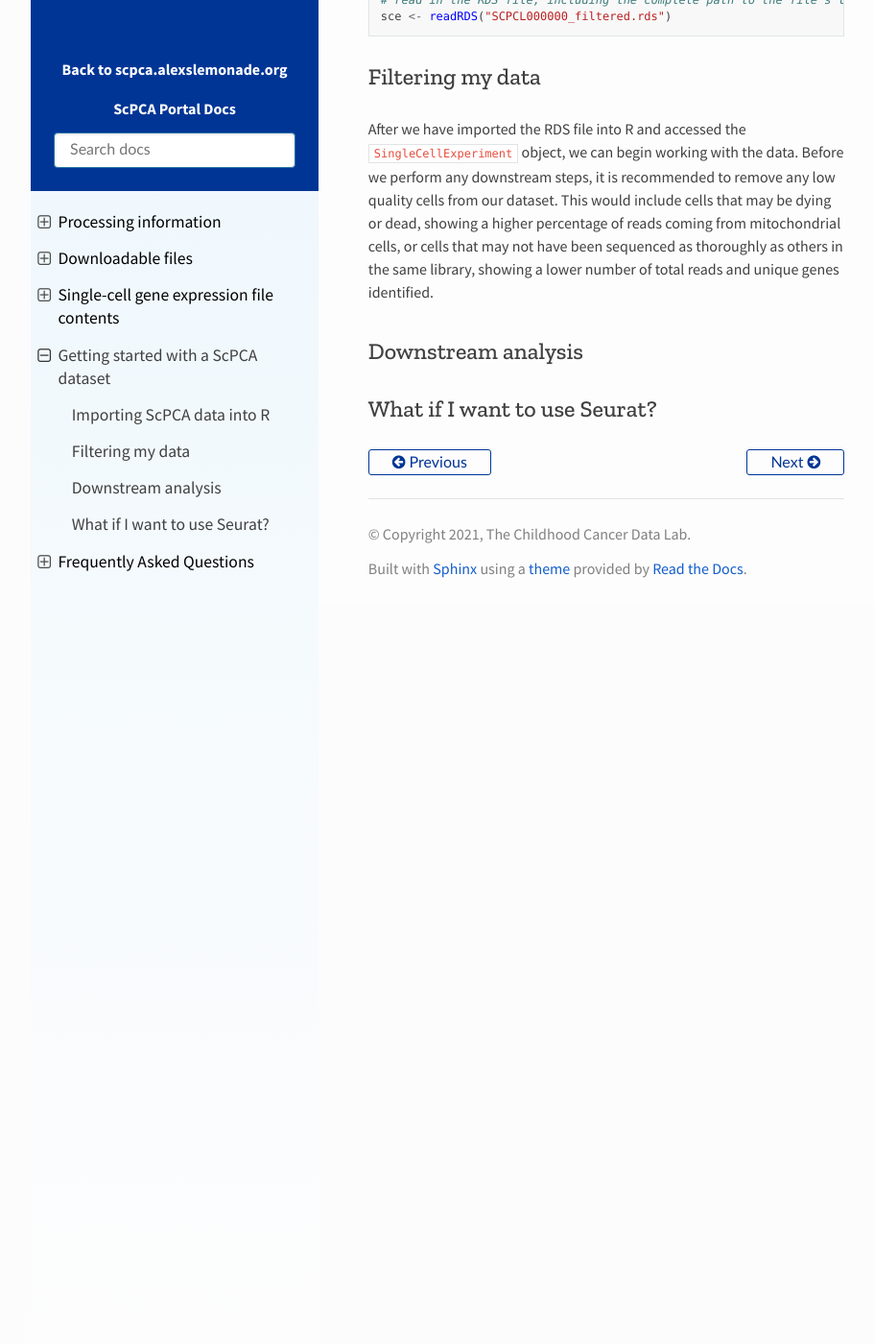
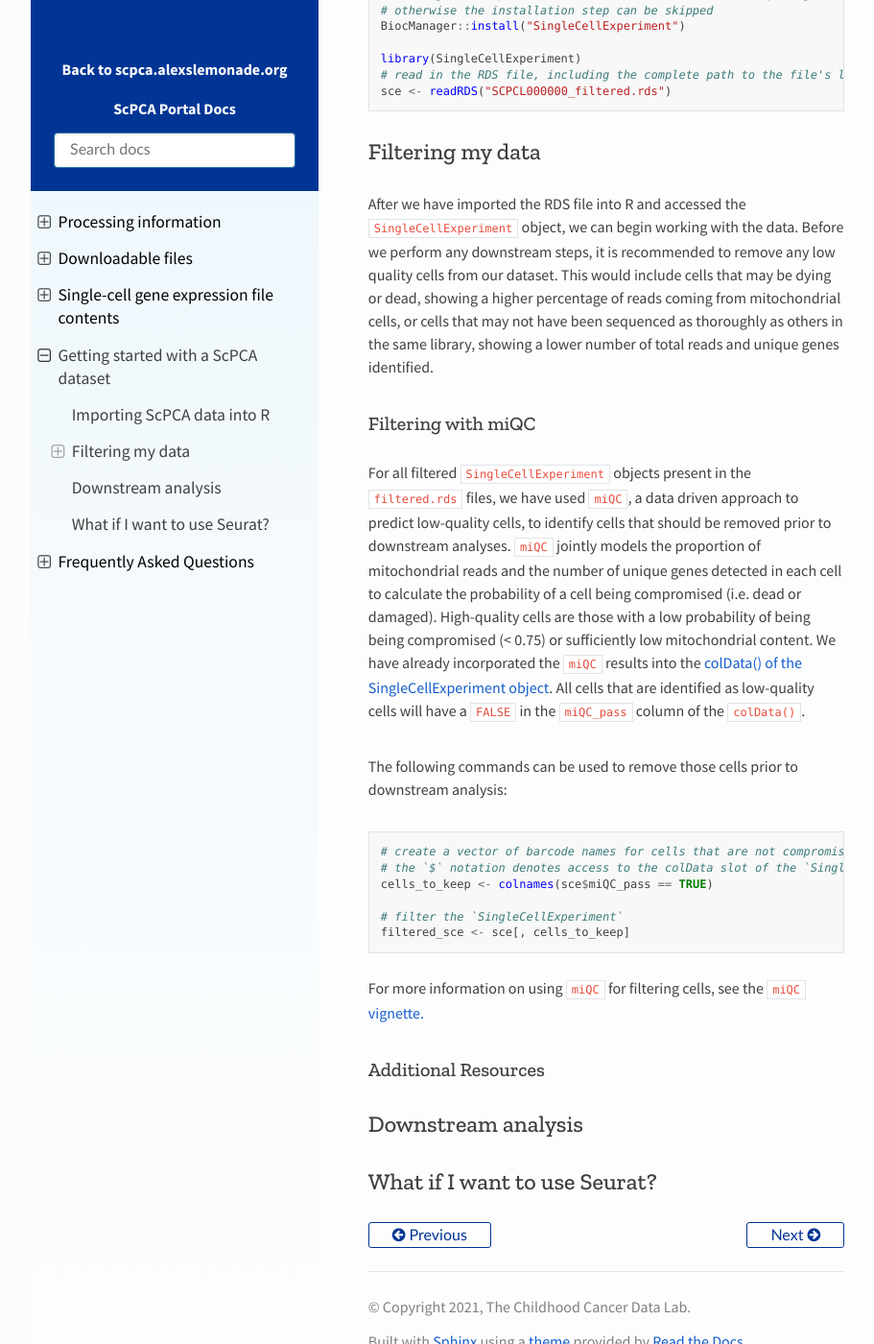
Before and after one commit to DongzeHE/scpca-docs, a Sphinx documentation site: the page built from docs/getting_started.md, in a window 1280 px wide and 1400 px high, scrolled down 1119 px. Shown: the whole window at 96% size, without its empty margins (158-1069 px from the left). Built offline with Sphinx 7.4.7 and the Read the Docs theme 2.0.0, drawn with Linux system fonts in a browser that asks for light colours; before the commit the page ends 1749 px from its top, so only the background shows below that; some of the changed text lies outside the part shown.

Commit message:
add miQC information

````diff
--- a/docs/getting_started.md
+++ b/docs/getting_started.md
@@ -14,8 +12,13 @@ See the {ref}`section on filtering cells<processing_information:filtering cells>
 In most scenarios, we recommend starting with the `filtered.rds` file.
 
 The first step in analyzing the provided gene expression data will be to import the data into R.
-As a reminder, each RDS file contains a [`SingleCellExperiment` object](http://bioconductor.org/books/3.13/OSCA.intro/the-singlecellexperiment-class.html).
+As a reminder, each RDS file contains a [`SingleCellExperiment` object](https://bioconductor.org/packages/release/bioc/html/SingleCellExperiment.html).
 Refer to {ref}`single-cell gene expression file contents<sce_file_contents:single-cell gene expression file contents>` for a more detailed description on the contents of the included `SingleCellExperiment` object.
+
+More resources for learning about `SingleCellExperiment` objects:
+
+- [Vignette](https://bioconductor.org/packages/devel/bioc/vignettes/SingleCellExperiment/inst/doc/intro.html) on working with `SingleCellExperiment` objects
+- [Orchestrating Single Cell Analysis chapter on the `SingleCellExperiment` class](http://bioconductor.org/books/3.13/OSCA.intro/the-singlecellexperiment-class.html)
 
 In order to work with `SingleCellExperiment` objects in R, we need to ensure that we have the [`SingleCellExperiment` package]() installed and loaded.
 
@@ -37,6 +40,30 @@ After we have imported the RDS file into R and accessed the `SingleCellExperimen
 Before we perform any downstream steps, it is recommended to remove any low quality cells from our dataset.
 This would include cells that may be dying or dead, showing a higher percentage of reads coming from mitochondrial cells, or cells that may not have been sequenced as thoroughly as others in the same library, showing a lower number of total reads and unique genes identified.
 
+### Filtering with miQC
+
+For all filtered `SingleCellExperiment` objects present in the `filtered.rds` files, we have used [`miQC`](https://bioconductor.org/packages/release/bioc/html/miQC.html), a data driven approach to predict low-quality cells, to identify cells that should be removed prior to downstream analyses.
+`miQC` jointly models the proportion of mitochondrial reads and the number of unique genes detected in each cell to calculate the probability of a cell being compromised (i.e. dead or damaged).
+High-quality cells are those with a low probability of being being compromised (< 0.75) or sufficiently low mitochondrial content.
+We have already incorporated the `miQC` results into the {ref}`colData() of the SingleCellExperiment object<sce_file_contents:cell metrics>`.
+All cells that are identified as low-quality cells will have a `FALSE` in the `miQC_pass` column of the `colData()`.
+
+The following commands can be used to remove those cells prior to downstream analysis:
+
+```r
+# create a vector of barcode names for cells that are not compromised
+# the `$` notation denotes access to the colData slot of the `SingleCellExperiment` object
+cells_to_keep <- colnames(sce$miQC_pass == TRUE)
+
+# filter the `SingleCellExperiment`
+filtered_sce <- sce[, cells_to_keep]
+```
+For more information on using `miQC` for filtering cells, see the [`miQC` vignette.](https://bioconductor.org/packages/release/bioc/vignettes/miQC/inst/doc/miQC.html)
+
+### Additional Resources
+
+
+
 ## Downstream analysis
 
 ## What if I want to use Seurat?
````
Also changed, not shown: other parts of docs/getting_started.md (+1 -3 lines).
